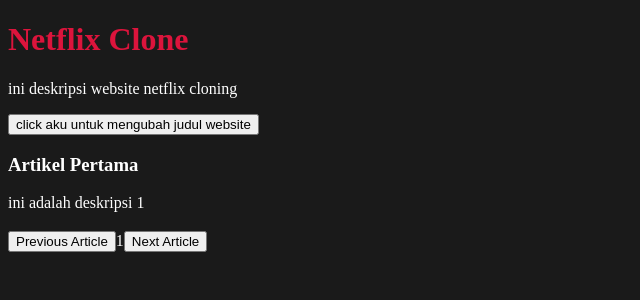
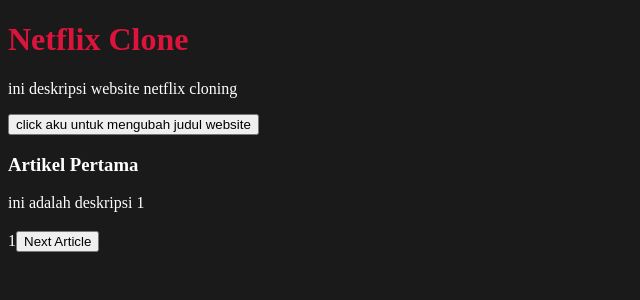
Before and after one commit to brarris/perdalam-react, a React (Vite) app: page / in a window 1280 px wide. Shown: the top 300 px of the page, without its empty margins (0-640 px from the left). Built offline with nearby package versions, Linux system fonts and the light colour scheme; no server answers.

Commit message:
Revert "React Lifecycle with useEffect - from Component Mounting to Component Update (trigger Next Article button)"
This reverts commit dae71df2c71a1942fa64f292767e8b75f6036eb9.

```diff
--- a/src/App.jsx
+++ b/src/App.jsx
@@ -44,10 +44,6 @@
     setCounterClick(counterClick + 1);
   };
 
-  const previousArticle = () => {
-    setCounterClick(counterClick - 1);
-  };
-
   return (
     <main>
       <WebTitle
@@ -56,7 +52,6 @@
       />
       <Article title="Artikel Pertama" description="ini adalah deskripsi 1" />
       <Article title={article.title} description={article.body} />
-      <button onClick={previousArticle}>Previous Article</button>
       {counterClick}
       <button onClick={nextArticle}>Next Article</button>
     </main>
```
